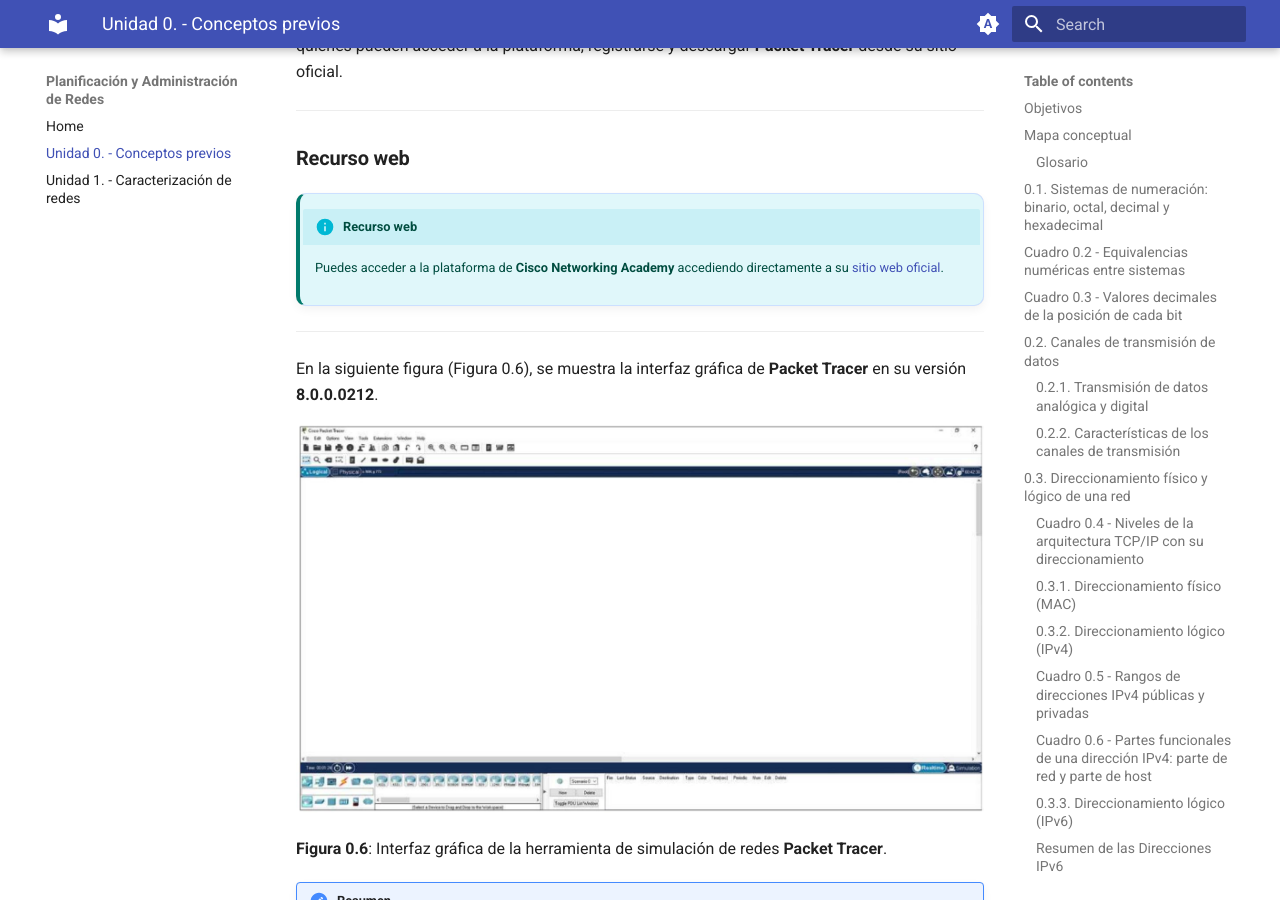
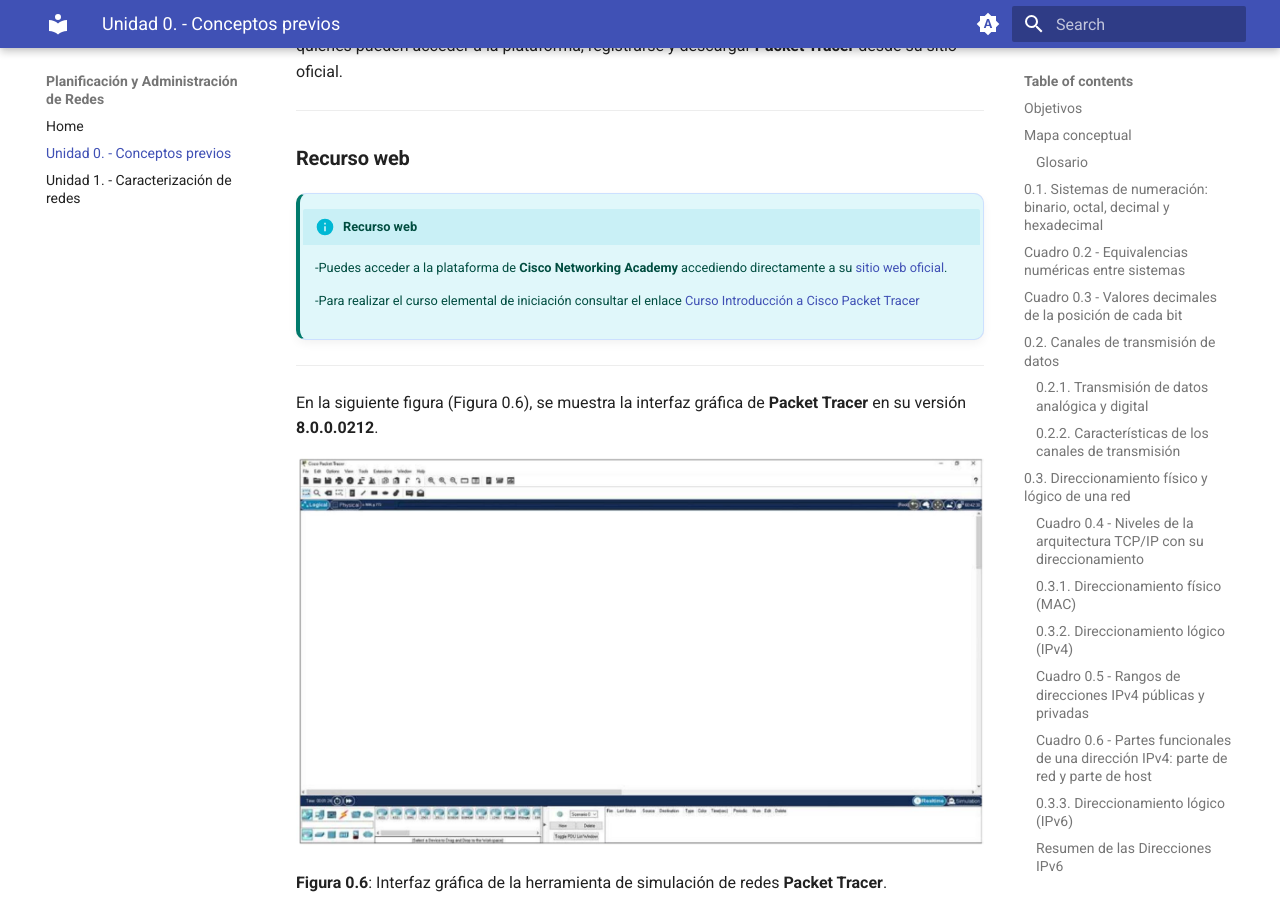
Before and after one commit to kdeveloper7/par, an MkDocs documentation site: the page built from docs/unidad0/unidad0.md, in a window 1280 px wide and 900 px high, scrolled down 20968 px. Built offline with MkDocs 1.6.1 and Material for MkDocs 9.7.7, drawn with Linux system fonts in a browser that asks for light colours.

Commit message:
Se actualizan enlaces para curso cisco

```diff
--- a/docs/unidad0/unidad0.md
+++ b/docs/unidad0/unidad0.md
@@ -772,7 +772,9 @@
 
 !!! info "Recurso web"
 
-    Puedes acceder a la plataforma de **Cisco Networking Academy**  accediendo directamente a su [sitio web oficial](https://www.netacad.com).
+    -Puedes acceder a la plataforma de **Cisco Networking Academy**  accediendo directamente a su [sitio web oficial](https://www.netacad.com).
+
+    -Para realizar el curso elemental de iniciación consultar el enlace [Curso Introducción a Cisco Packet Tracer](https://www.netacad.com/es/courses/getting-started-cisco-packet-tracer?courseLang=es-XL)
 
 ---
 
```
Also changed, not shown: site/search/search_index.json, site/unidad0/unidad0/index.html, 1 other file.
